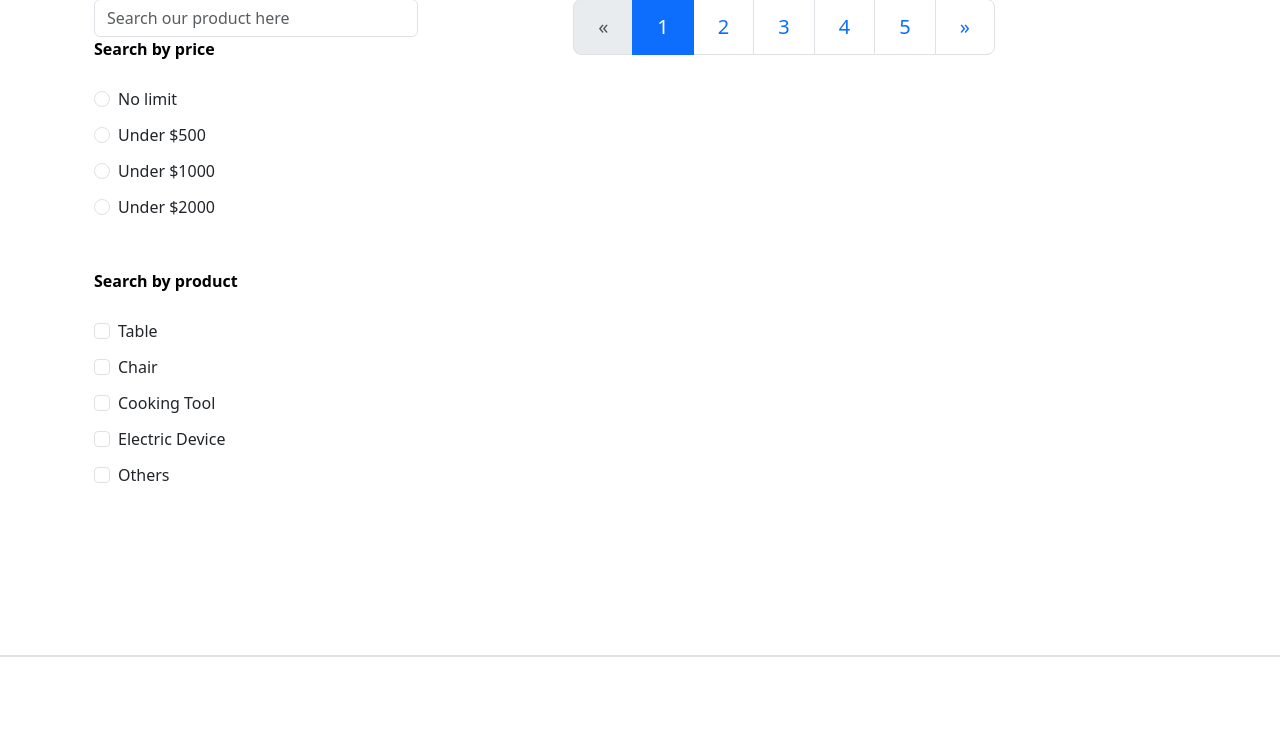
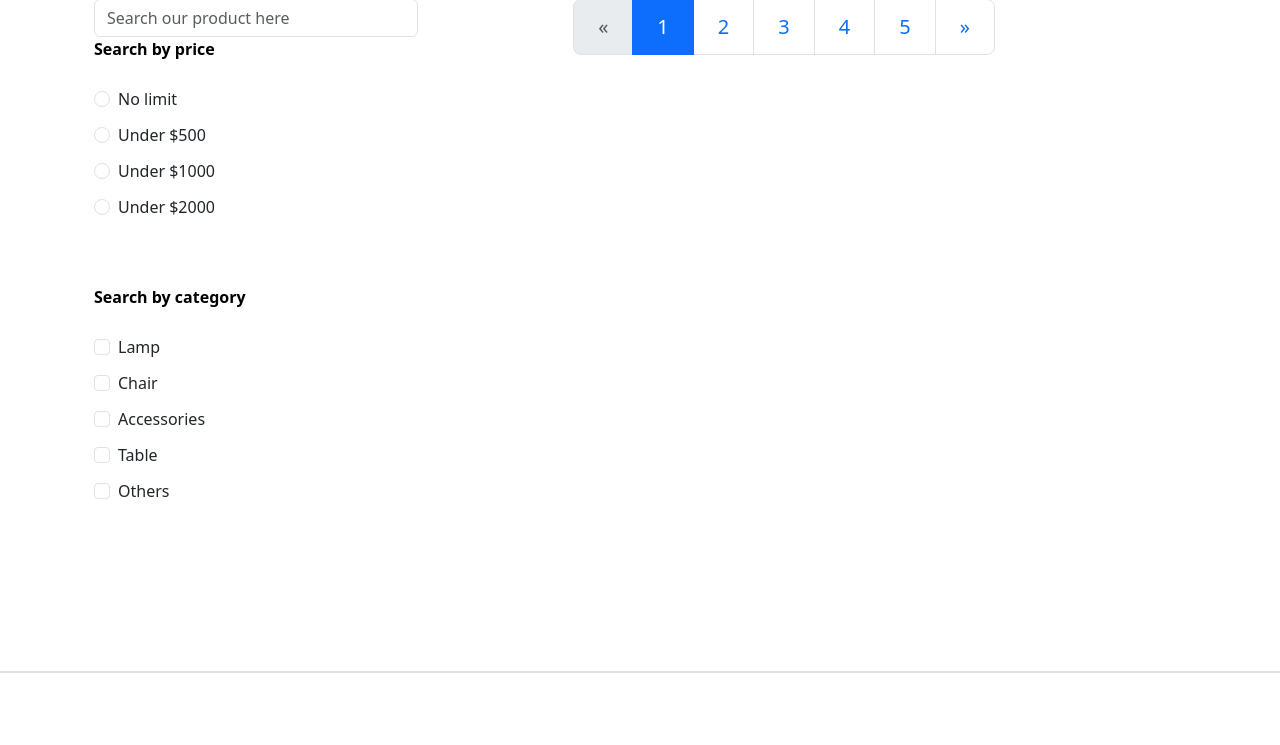
Before and after one commit to bao201102/BorisFurniture, a PHP site: page /views/search.php in a window 1280 px wide. Shown: the part 177-922 px from the top of the page. Run offline with PHP 8.4, Linux system fonts and the light colour scheme; data comes from the database, SQL or seed files in the repository; some libraries are stand-ins or nearby versions.

Commit message:
category

```diff
--- a/models/ProductModel.php
+++ b/models/ProductModel.php
@@ -172,7 +172,7 @@ class ProductModel
     {
         $link = null;
         taoKetNoi($link);
-        $result = chayTruyVanTraVeDL($link, "SELECT * FROM tbl_category WHERE category_name = '$category'");
+        $result = chayTruyVanTraVeDL($link, "SELECT * FROM tbl_category WHERE category_name LIKE '%$category%'");
         $data = $result;
         giaiPhongBoNho($link, $result);
         return $data;
--- a/views/search.php
+++ b/views/search.php
@@ -63,11 +63,13 @@ require_once APPROOT . '/views/includes/head.php';
                                     Under $2000
                                 </label>
                             </div>
-                            <p class="pt-0 pt-lg-5 fw-bold text-black">Search by product</p>
+                        </form>
+                        <form class="col-6 col-lg-12" action="<?= URLROOT ?>/Search/searchByCategory" method="POST" id="search-form">
+                            <p class="pt-0 pt-lg-5 fw-bold text-black">Search by category</p>
                             <div class="form-check">
-                                <input class="form-check-input" type="checkbox" value="Table" id="flexCheck1" name="category">
+                                <input class="form-check-input" type="checkbox" value="Lamp" id="flexCheck1" name="category">
                                 <label class="form-check-label" for="flexCheck1">
-                                    Table
+                                    Lamp
                                 </label>
                             </div>
                             <div class="form-check">
@@ -77,15 +79,15 @@ require_once APPROOT . '/views/includes/head.php';
                                 </label>
                             </div>
                             <div class="form-check">
-                                <input class="form-check-input" type="checkbox" value="Cooking_tool" id="flexCheck3" name="category">
+                                <input class="form-check-input" type="checkbox" value="Accessories" id="flexCheck3" name="category">
                                 <label class="form-check-label" for="flexCheck3">
-                                    Cooking Tool
+                                    Accessories
                                 </label>
                             </div>
                             <div class="form-check">
-                                <input class="form-check-input" type="checkbox" value="Electric_device" id="flexCheck4" name="category">
+                                <input class="form-check-input" type="checkbox" value="Table" id="flexCheck4" name="category">
                                 <label class="form-check-label" for="flexCheck4">
-                                    Electric Device
+                                    Table
                                 </label>
                             </div>
                             <div class="form-check">
```
Also changed, not shown: controllers/Search.php (+4 -4 lines).
